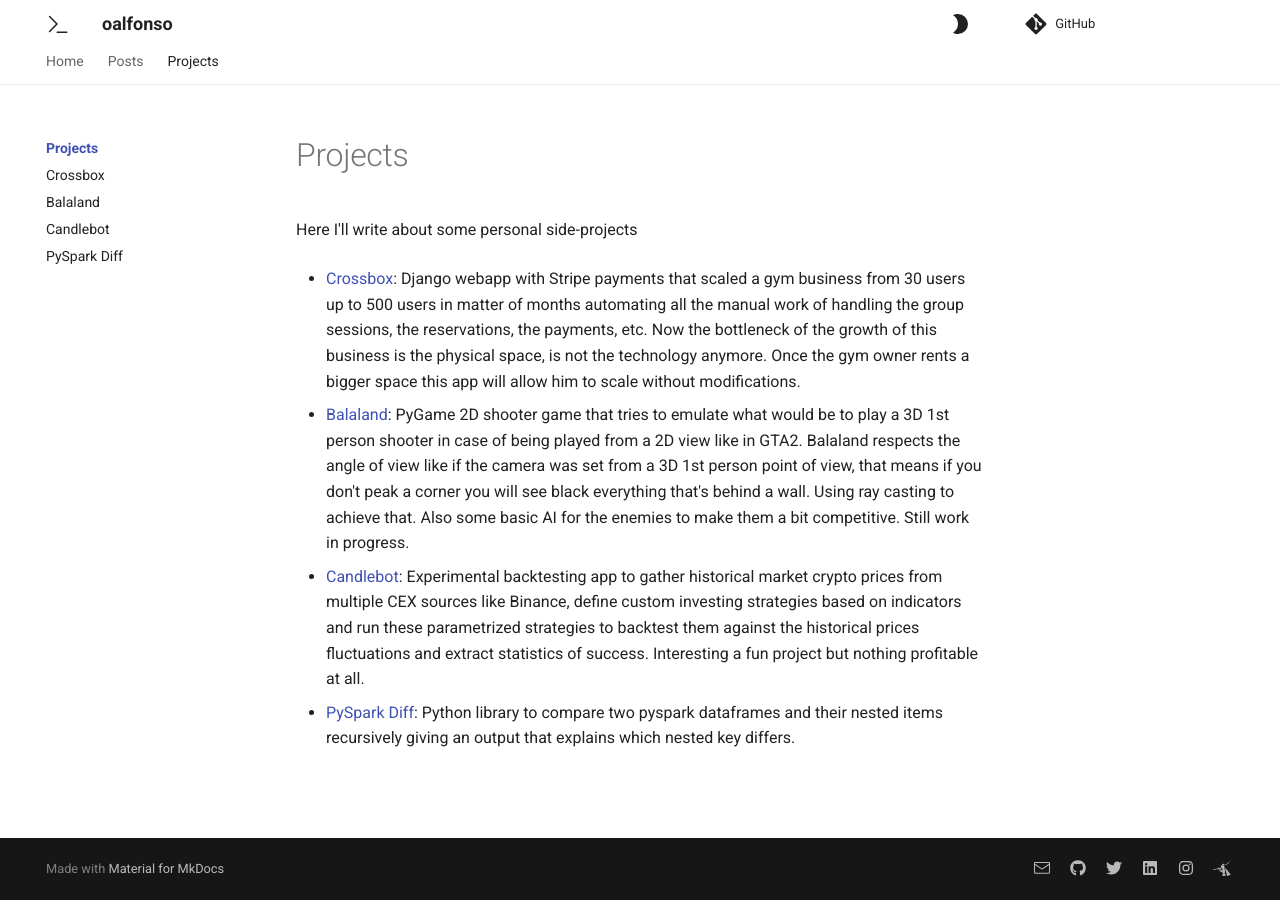
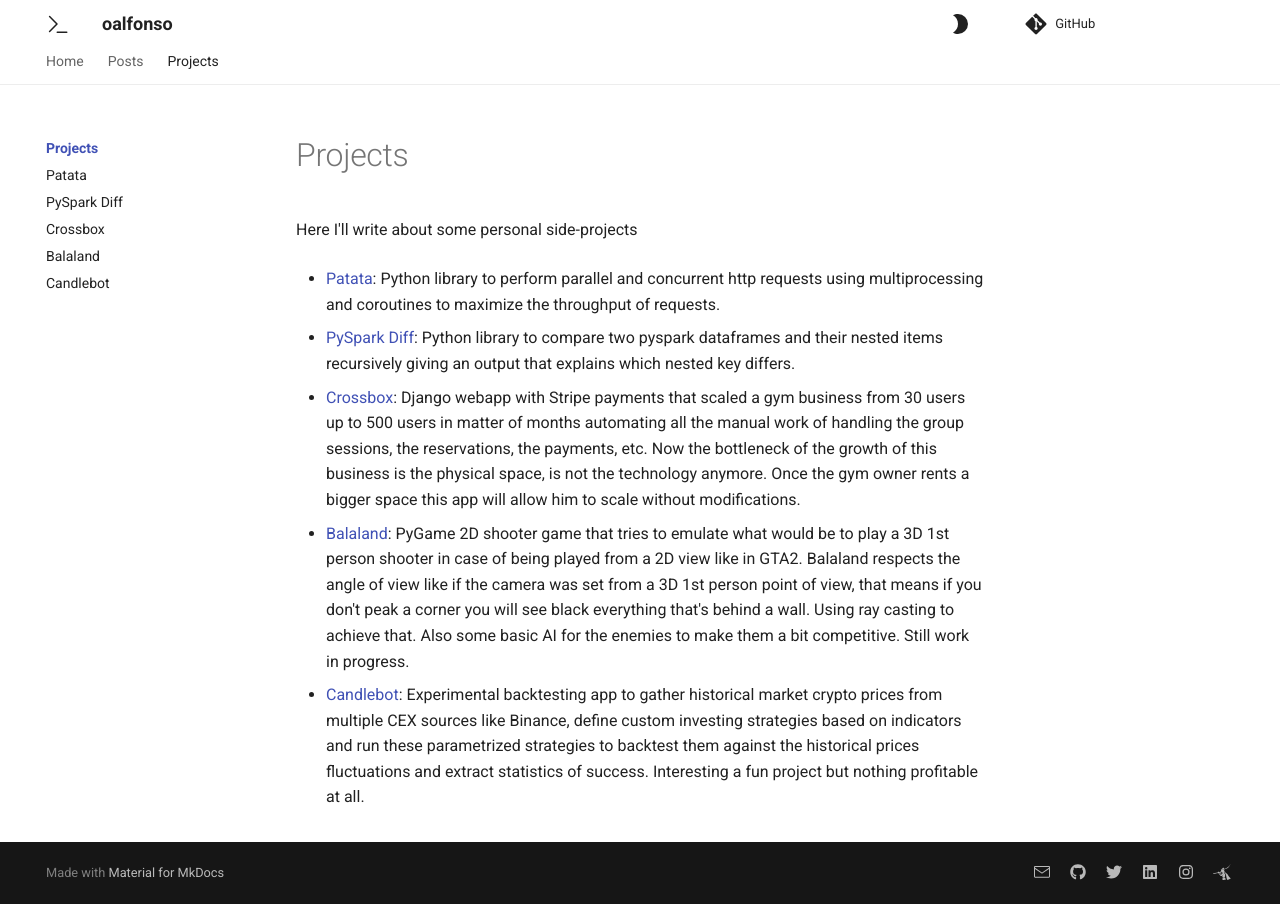
Before and after one commit to oalfonso-o/mkdocs, an MkDocs documentation site: the page built from docs/projects/index.md, in a window 1280 px wide. Built offline with MkDocs 1.6.1 and Material for MkDocs 9.7.7, drawn with Linux system fonts in a browser that asks for light colours; comment, search, counter and statistics services are not loaded.

Commit message:
Add patata project page

```diff
--- a/docs/projects/index.md
+++ b/docs/projects/index.md
@@ -1,6 +1,12 @@
 # Projects
 
 Here I'll write about some personal side-projects
+
+* [Patata](patata.md):
+Python library to perform parallel and concurrent http requests using multiprocessing and coroutines to maximize the throughput of requests.
+
+* [PySpark Diff](pyspark_diff.md):
+Python library to compare two pyspark dataframes and their nested items recursively giving an output that explains which nested key differs.
 
 * [Crossbox](crossbox.md):
 Django webapp with Stripe payments that scaled a gym business from 30 users
--- a/mkdocs.yml
+++ b/mkdocs.yml
@@ -25,10 +25,11 @@ nav:
     # - Airflow: posts/airflow.md
   - Projects:
     - projects/index.md
+    - Patata: projects/patata.md
+    - PySpark Diff: projects/pyspark_diff.md
     - Crossbox: projects/crossbox.md
     - Balaland: projects/balaland.md
     - Candlebot: projects/candlebot.md
-    - PySpark Diff: projects/pyspark_diff.md
 theme:
   name: material
   icon:
```
Also changed, not shown: other parts of docs/projects/index.md (+0 -3 lines), README.md (+7 -3 lines), docs/projects/patata.md (added, +3 -0 lines).
